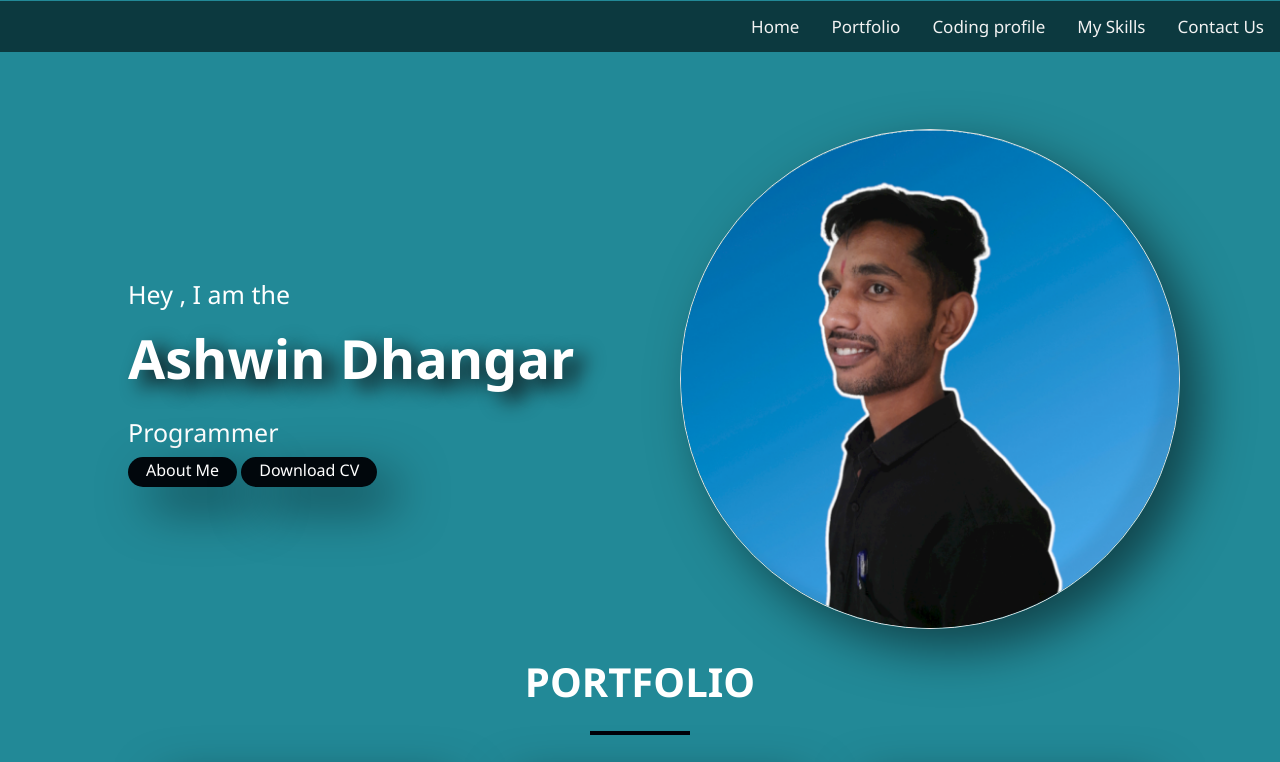
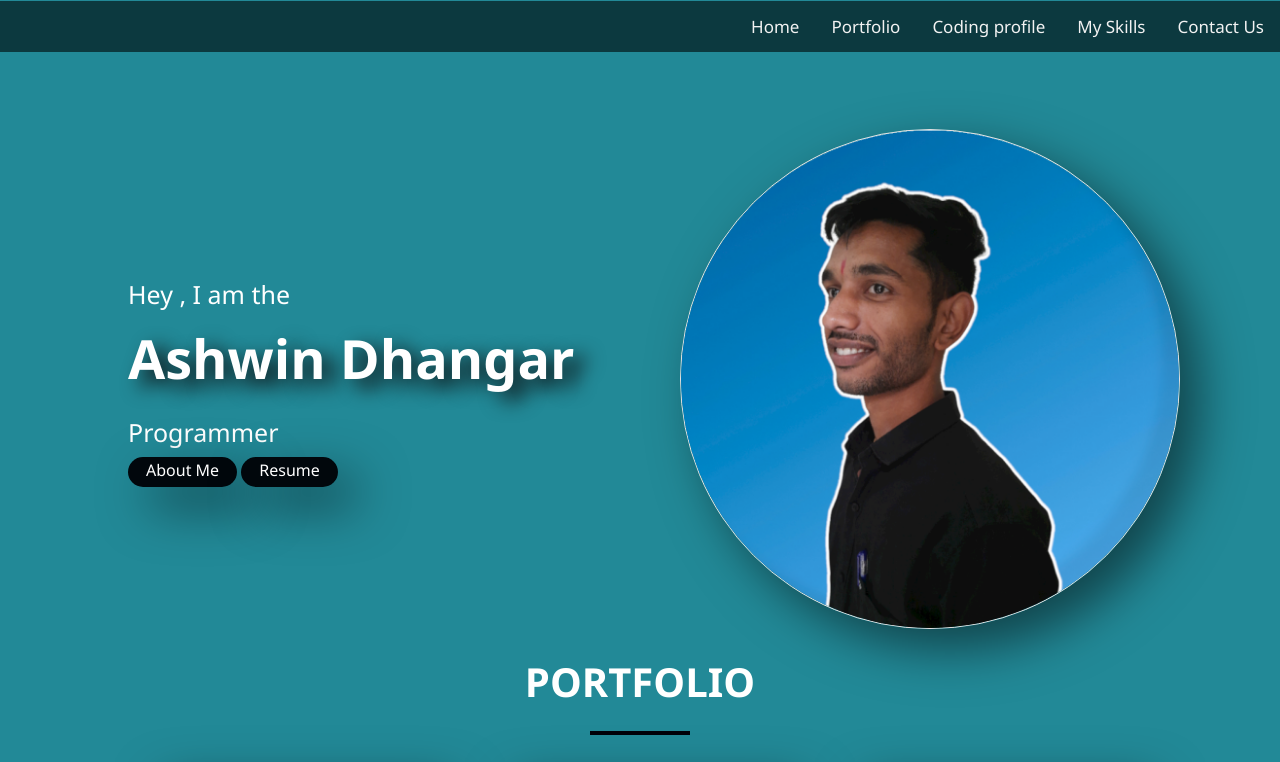
Before and after one commit to MrAshwin2142/myPortfolio.github.io, a plain HTML site: page index.html in a window 1280 px wide. Shown: the top 762 px of the page. Drawn offline with Linux system fonts and the light colour scheme.

Commit message:
Update index.html

```diff
--- a/index.html
+++ b/index.html
@@ -50,7 +50,7 @@
             <h1 id="aname"> Ashwin Dhangar</h1>
             <h3>Programmer</h3>
             <a href="#page5">About Me</a>
-            <a href="Ashwin_Dhanger_SDE.pdf" target="_blank">Download CV</a>
+            <a href="Ashwin_Dhanger_SDE.pdf" target="_blank">Resume</a>
         </div>
         <div class="col2">
             <img class="my-image" src="Images/preview.png" alt="Ashwin" />
```
